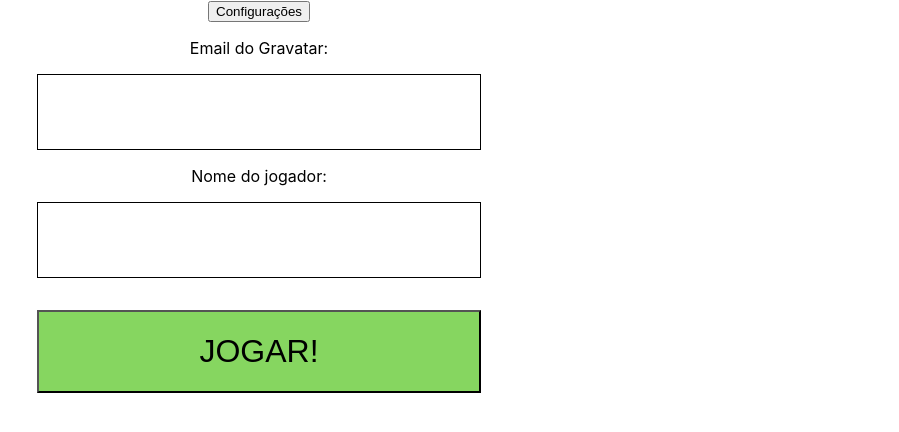
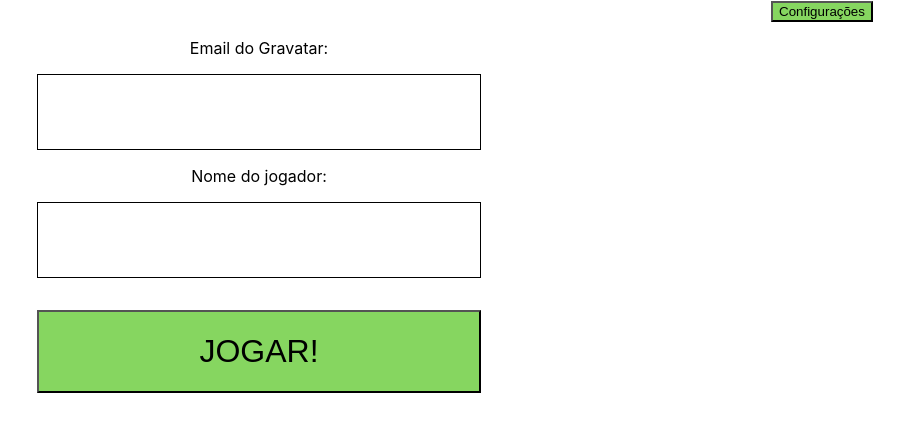
Before and after one commit to drdpedroso/trybeer, a React (Create React App) app: page / in a window 1280 px wide. Shown: the top 432 px of the page, without its empty margins (381-1280 px from the left). Built offline with nearby package versions, Linux system fonts and the light colour scheme.

Commit message:
alterando o posicionamento do botão 'configurações'

```diff
--- a/src/components/Home.jsx
+++ b/src/components/Home.jsx
@@ -23,16 +23,18 @@ class Home extends React.Component {
       return <Redirect to="/game" />;
     }
     return (
-      <div>
+      <main>
         <Link to="/configurations">
           <button
             type="button"
+            className="button-config"
             data-testid="config-button"
             // style= {{background: URL(configurationIcon)}}
           >
             Configurações
           </button>
         </Link>
+        <div>
           <p className="inputs-text">Email do Gravatar:</p>
           <input type="text" data-testid="input-gravatar-email" />
           <p className="inputs-text">Nome do jogador:</p>
@@ -46,6 +48,7 @@ class Home extends React.Component {
             JOGAR!
           </button>
         </div>
+      </main>
     );
   }
 }
--- a/src/css/home.css
+++ b/src/css/home.css
@@ -1,3 +1,12 @@
+main {
+  height: 100%;
+  width: 100%;
+}
+.button-config {
+  background: #86D660;
+  margin-left: 90%;
+}
+
 .button-play {
   background: #86D660;
   font-size: 2em;
```
Lines whose indentation alone changed are shown as unchanged.
